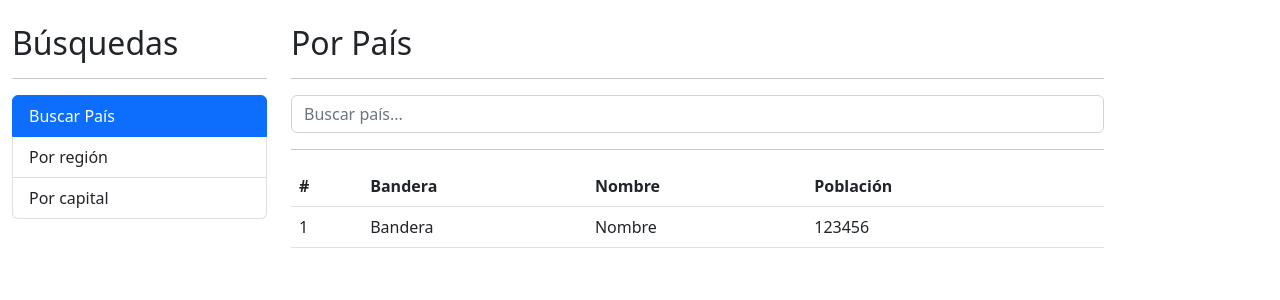
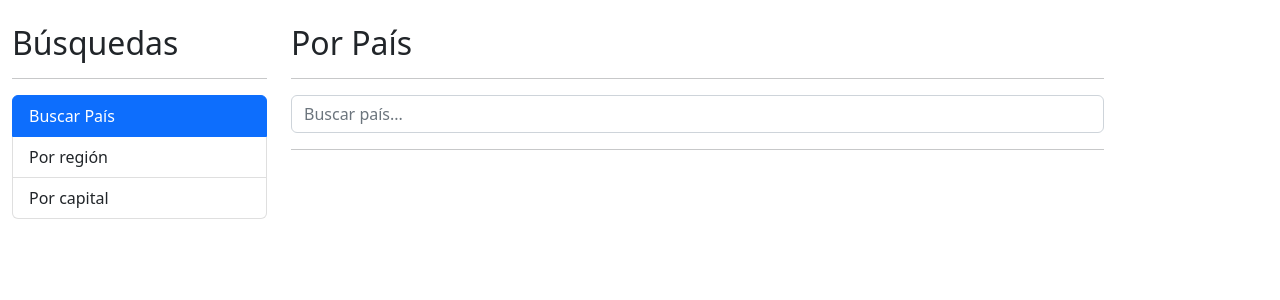
Before and after one commit to fio-azahuanche/Angular-PaisApp, an Angular app: page / in a window 1280 px wide. Shown: the top 300 px of the page. Built offline with nearby package versions, Linux system fonts and the light colour scheme.

Commit message:
llenando tabla de paises

```diff
--- a/src/app/pais/pages/por-pais/por-pais.component.html
+++ b/src/app/pais/pages/por-pais/por-pais.component.html
@@ -14,7 +14,7 @@
   No se encontró su búsqueda "{{termino}}"
 </div>
 
-<div *ngIf="!hayError" class="row">
+<div *ngIf="paises.length > 0" class="row">
   <div class="col">
     <table class="table table-hover">
       <thead>
@@ -27,12 +27,16 @@
         </tr>
       </thead>
       <tbody>
-        <tr>
-          <td>1</td>
-          <td>Bandera</td>
-          <td>Nombre</td>
-          <td>123456</td>
-          <td></td>
+        <tr *ngFor="let pais of paises; let i=index">
+          <td>{{i+1}}</td>
+          <td>
+            <img class="small-flag" src="{{pais.flags.png}}" alt="">
+          </td>
+          <td>{{pais.name.common}}</td>
+          <td>{{pais.population | number }}</td>
+          <td>
+            <a [routerLink]="['/pais', pais.altSpellings[0]]" routerLinkActive="router-link-active">Ver...</a>
+          </td>
         </tr>
       </tbody>
     </table>
--- a/src/app/pais/pages/por-pais/por-pais.component.ts
+++ b/src/app/pais/pages/por-pais/por-pais.component.ts
@@ -1,5 +1,6 @@
 import { Component, OnInit } from '@angular/core';
 import { PaisService } from '../../services/pais.service';
+import { Country } from '../../interfaces/pais.interface';
 
 @Component({
   selector: 'app-por-pais',
@@ -11,6 +12,7 @@
 
   termino: string = '';
   hayError: boolean = false;
+  paises: Country[] =[];
 
   constructor( private paisService: PaisService) { }
 
@@ -21,8 +23,10 @@
 
     this.paisService.buscarPais( this.termino ).subscribe( (paises) => {
         console.log(paises);
+        this.paises = paises;
       }, (err)=>{
         this.hayError = true;
+        this.paises = [];
       })
   }
 }
--- a/src/app/pais/pais.module.ts
+++ b/src/app/pais/pais.module.ts
@@ -5,6 +5,7 @@
 import { PorRegionComponent } from './pages/por-region/por-region.component';
 import { VerPaisComponent } from './pages/ver-pais/ver-pais.component';
 import { FormsModule } from '@angular/forms';
+import { RouterModule } from '@angular/router';
 
 
 
@@ -23,7 +24,8 @@
   ],
   imports: [
     CommonModule,
-    FormsModule
+    FormsModule,
+    RouterModule
   ]
 })
 export class PaisModule { }
--- a/src/styles.css
+++ b/src/styles.css
@@ -1 +1,3 @@
-/* You can add global styles to this file, and also import other style files */
+.small-flag{
+  width: 50px;
+}
```
